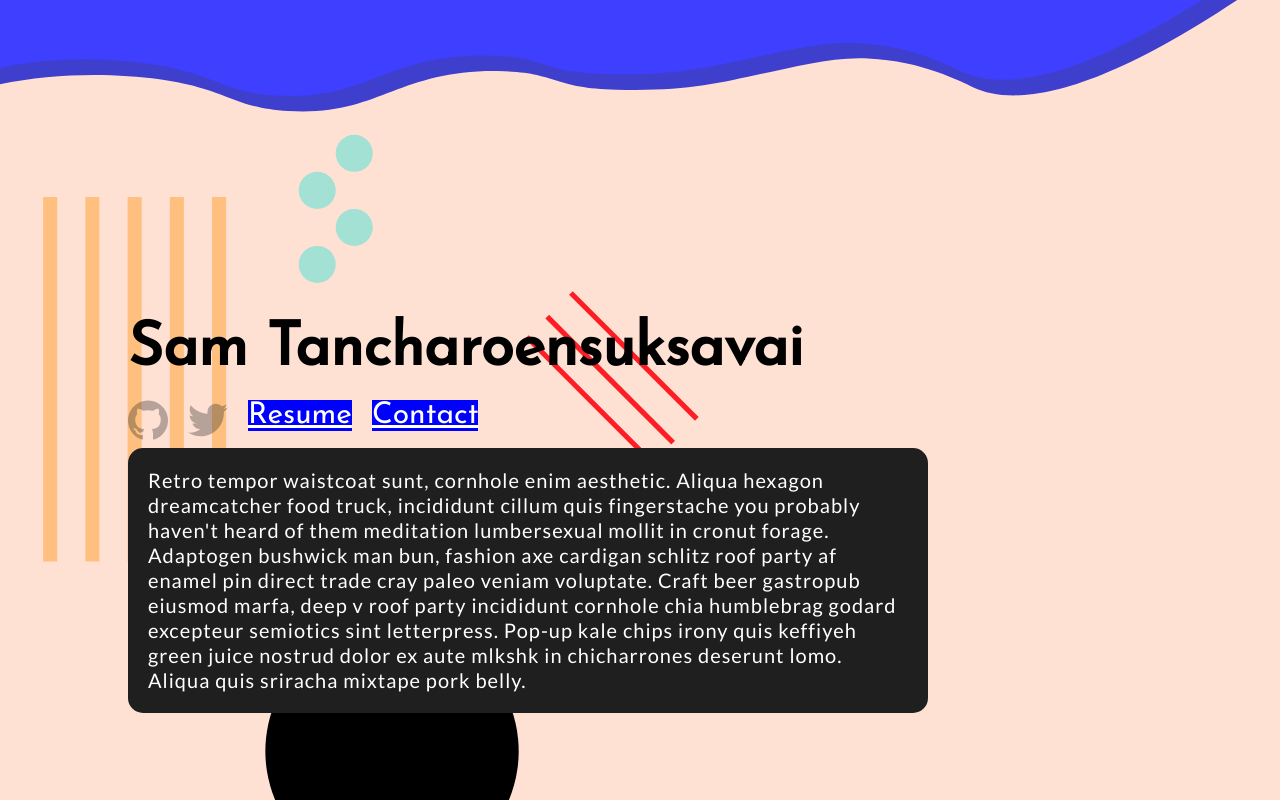
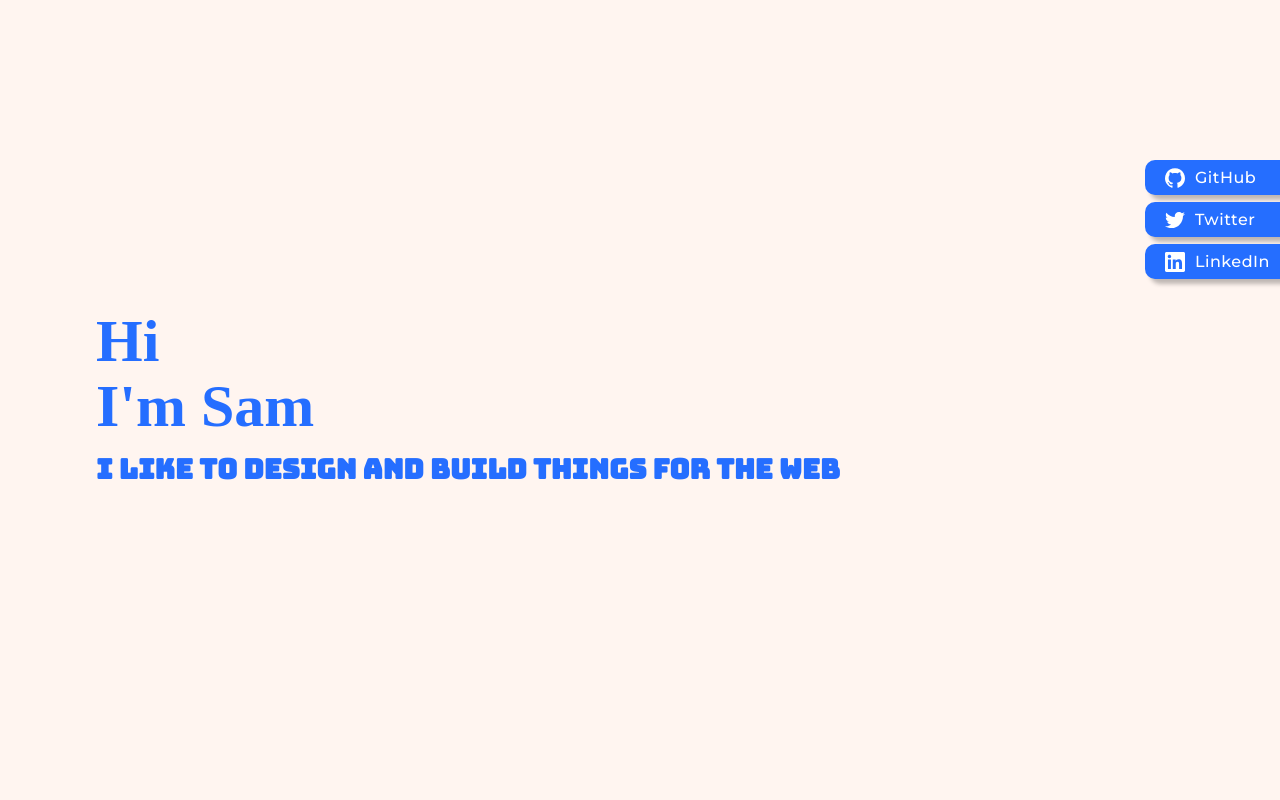
Before and after one commit to akardet/personal-site, a Gatsby site: page / in a window 1280 px wide. Built offline with nearby package versions, Linux system fonts and the light colour scheme; Gatsby itself is replaced by a stand-in of ours.

Commit message:
Update landing page; Added style

```diff
--- a/src/components/icons/github.js
+++ b/src/components/icons/github.js
@@ -1,7 +1,12 @@
-import React from 'react';
+import React from "react";
 
 const IconGithub = () => (
-  <svg xmlns="http://www.w3.org/2000/svg" class="icon" role="img" viewBox="0 0 438.549 438.549">
+  <svg
+    xmlns="http://www.w3.org/2000/svg"
+    class="nav__item-icon"
+    role="img"
+    viewBox="0 0 438.549 438.549"
+  >
     <title>Github</title>
     <path
       d="M409.132,114.573c-19.608-33.596-46.205-60.194-79.798-79.8C295.736,15.166,259.057,5.365,219.271,5.365
--- /dev/null
+++ b/src/components/icons/linkedin.js
@@ -0,0 +1,15 @@
+import React from "react";
+
+const IconLinkedin = () => (
+  <svg
+    role="img"
+    class="nav__item-icon"
+    viewBox="0 0 24 24"
+    xmlns="http://www.w3.org/2000/svg"
+  >
+    <title>LinkedIn icon</title>
+    <path d="M20.447 20.452h-3.554v-5.569c0-1.328-.027-3.037-1.852-3.037-1.853 0-2.136 1.445-2.136 2.939v5.667H9.351V9h3.414v1.561h.046c.477-.9 1.637-1.85 3.37-1.85 3.601 0 4.267 2.37 4.267 5.455v6.286zM5.337 7.433c-1.144 0-2.063-.926-2.063-2.065 0-1.138.92-2.063 2.063-2.063 1.14 0 2.064.925 2.064 2.063 0 1.139-.925 2.065-2.064 2.065zm1.782 13.019H3.555V9h3.564v11.452zM22.225 0H1.771C.792 0 0 .774 0 1.729v20.542C0 23.227.792 24 1.771 24h20.451C23.2 24 24 23.227 24 22.271V1.729C24 .774 23.2 0 22.222 0h.003z" />
+  </svg>
+);
+
+export default IconLinkedin;
--- a/src/components/icons/twitter.js
+++ b/src/components/icons/twitter.js
@@ -3,7 +3,7 @@ import React from "react";
 const IconTwitter = () => (
   <svg
     xmlns="http://www.w3.org/2000/svg"
-    class="icon"
+    class="nav__item-icon"
     role="img"
     viewBox="0 0 612 612"
   >
--- a/src/pages/index.js
+++ b/src/pages/index.js
@@ -4,47 +4,40 @@ import Layout from "../components/layout";
 import SEO from "../components/seo";
 import GithubIcon from "../components/icons/github";
 import TwitterIcon from "../components/icons/twitter";
+import LinkedinIcon from "../components/icons/linkedin";
 
 const IndexPage = () => (
   <Layout>
     <SEO title="Home" />
-    <h1>Sam Tancharoensuksavai</h1>
     <ul className="nav">
-      <li className="nav__link nav__link-first">
-        <a
-          href="https://github.com/akardet"
-          className="nav__item nav__item-first"
-        >
-          <GithubIcon />
+      <li className="nav__btn">
+        <a href="https://github.com/akardet" className="nav__item">
+          <GithubIcon /> <span className="nav__item-title">GitHub</span>
         </a>
       </li>
-      <li className="nav__link">
+      <li className="nav__btn">
         <a href="https://twitter.com/null_ux" className="nav__item">
           <TwitterIcon />
+          <span className="nav__item-title">Twitter</span>
         </a>
       </li>
-      <li className="nav__link">
-        <a href="#" className="nav__item nav__item-btn">
-          Resume
-        </a>
-      </li>
-      <li className="nav__link">
-        <a href="#" className="nav__item nav__item-btn">
-          Contact
+      <li className="nav__btn">
+        <a
+          href="https://www.linkedin.com/in/sam-tancharoensuksavai/"
+          className="nav__item"
+        >
+          <LinkedinIcon /> <span className="nav__item-title">LinkedIn</span>
         </a>
       </li>
     </ul>
-    <p>
-      Retro tempor waistcoat sunt, cornhole enim aesthetic. Aliqua hexagon
-      dreamcatcher food truck, incididunt cillum quis fingerstache you probably
-      haven't heard of them meditation lumbersexual mollit in cronut forage.
-      Adaptogen bushwick man bun, fashion axe cardigan schlitz roof party af
-      enamel pin direct trade cray paleo veniam voluptate. Craft beer gastropub
-      eiusmod marfa, deep v roof party incididunt cornhole chia humblebrag
-      godard excepteur semiotics sint letterpress. Pop-up kale chips irony quis
-      keffiyeh green juice nostrud dolor ex aute mlkshk in chicharrones deserunt
-      lomo. Aliqua quis sriracha mixtape pork belly.
-    </p>
+    <div className="container">
+      <div className="container__hero">
+        <h1>
+          Hi <br /> I'm Sam
+        </h1>
+        <h2>I like to design and build things for the web</h2>
+      </div>
+    </div>
   </Layout>
 );
 
--- a/src/sass/_index.scss
+++ b/src/sass/_index.scss
@@ -1,4 +1,5 @@
-@import url('https://fonts.googleapis.com/css?family=Josefin+Sans|Lato&display=swap');
+@import url('https://fonts.googleapis.com/css?family=Bungee&display=swap');
+@import url('https://fonts.googleapis.com/css?family=Montserrat:400,500&display=swap');
 
 *,
 *::after,
@@ -11,9 +12,10 @@
 html {
   /* font-size: 100% = 16px  |  10/16 = .625 */
   font-size: 62.5%; /* Set the default font size to easy number to divide by (px/root size = rem) */
-  font-family: 'Josefin Sans', sans-serif;
+  // font-family: 'Josefin Sans', sans-serif;
+  // font-family: 'Bungee Shade';
 
-  background: url(../images/bg.svg) no-repeat center center fixed;
+  background: $hero-bg-color no-repeat center center fixed;
   -webkit-background-size: cover;
   -moz-background-size: cover;
   -o-background-size: cover;
@@ -25,76 +27,76 @@ body {
 }
 
 main {
-  margin-top: 40vh;
-  display: grid;
-  grid-template-columns: 1fr 80vw 1fr;
+  margin-top: 20vh;
 }
 
-h1 {
-  font-size: 6rem;
-  grid-column: 2 / 3;
+.container {
+  display: grid;
+  grid-template-columns: 1fr 85vw 1fr;
+  border-radius: 1rem;
 }
 
-p {
-  font-size: 2rem;
-  font-family: 'Lato', sans-serif;
+.container__hero {
   grid-column: 2 / 3;
-  max-width: 80rem;
-  color: #FFF;
-  letter-spacing: .1rem;
-  line-height: 2.5rem;
-
-  display: block;
-  background-color: rgb(31, 31, 31);
-  padding: 2rem;
-  border-radius: 1.5rem;
 }
 
 .nav {
   list-style-type: none;
+  letter-spacing: .05rem;
+  display: grid;
+  grid-gap: .7rem;
+  justify-items: end;
+  margin-bottom: 3rem;
 
-  display: flex;
-  margin-top: 2rem;
+  &__btn {
+    background-color: $primary-color;
+    padding: .75rem 2rem;
+    border-radius: 1rem 0 0 1rem;
+    transition: all .3s;
+    box-shadow: .5rem .5rem .4rem rgba(0, 0, 0, 0.253);
 
-  grid-column: 2 / 3;
-  justify-content: start;
-
-  &__link {
-    margin-left: 2rem;
-
-    &-first {
-      margin-left: 0;
+    &:hover {
+      transform: scale(1.1);
+      background-color: $primary-font-color-h;
     }
   }
 
+  &__item {
+    display: grid;
+    grid-template-columns: 2rem 1fr;
 
-  &__item {
-
-    font-size: 3rem;
-    // margin-left: 2rem;
-
-    &-first {
-      margin-left: 0;
+    &-icon {
+      fill: $secondary-font-color;
+      max-height: 2.5rem;
+      grid-column: 1 / 2;
     }
 
-    &-btn {
-      display: block;
-      background-color: blue;
-      color: white;
+    &-title {
+      color: $secondary-font-color;
+      width: 6.5rem;
+      margin-left: 1rem;
+      font-family: 'Montserrat', sans-serif;
+      font-size: 1.6rem;
+      font-weight: 500;
+    }
+
+    &:link {
+      text-decoration: none;
     }
   }
 }
 
-.icon {
-  fill: rgba(43, 43, 43, 0.342);
-  height: 4rem;
-  width: 4rem;
+h1 {
+  font-family: 'Bungee Shade';
+  font-size: 6rem;
+  line-height: 6.5rem;
+  margin-bottom: 1.5rem;
+  color: $primary-font-color;
+}
 
-  transition: all .3s;
-
-  &:hover {
-    fill: rgba(43, 43, 43, 0.425);
-
-    transform: translateY(-.2rem);
-  }
+h2 {
+  font-family: 'Bungee', cursive;
+  font-size: 2.75rem;
+  line-height: 3rem;
+  color: $primary-font-color;
 }
--- a/src/sass/_variables.scss
+++ b/src/sass/_variables.scss
@@ -1,4 +1,13 @@
-/* * * * COLORS * * * */
-$primary-background-color: #F8F0EE;
-$about-background-color: #CBF3F0;
-$primary-font-color: #2D3440;
+/* Base */
+$primary-color: #256EFF;
+
+/* Background and Panels */
+$hero-bg-color: #FFF5F0;
+$primary-bg-color: #256EFF;
+$primary-bg-color-2: #4E8AFF;
+$secondary-bg-color: #F5CB91;
+
+/* Fonts */
+$primary-font-color: #256EFF;
+$primary-font-color-h: #1B5DE2;
+$secondary-font-color: #FFF;
```
